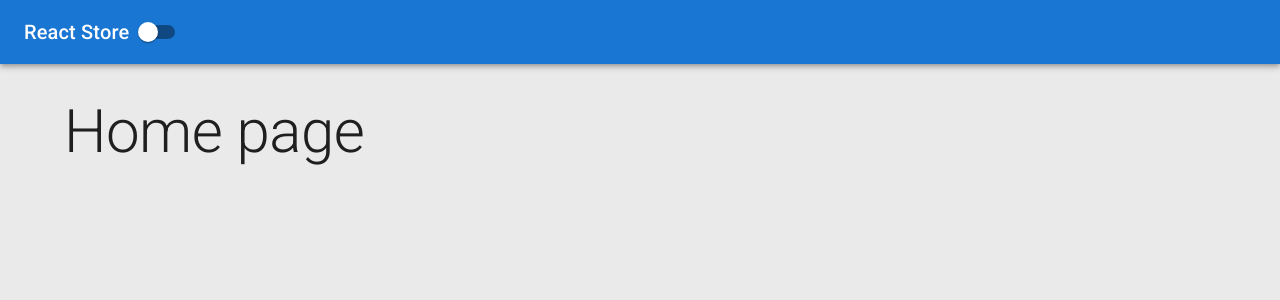
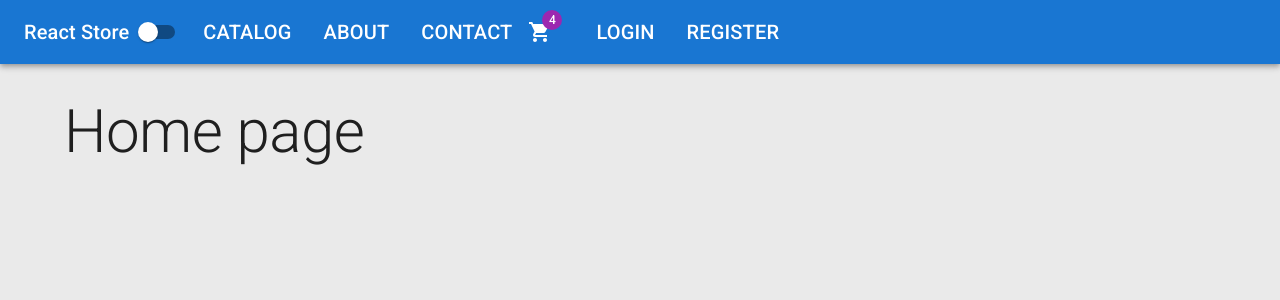
Before and after one commit to jdcorrea/ReactReduxNetECommerce, a React (Vite) app in the folder client/: page / in a window 1280 px wide. Shown: the top 300 px of the page. Built offline with nearby package versions, Linux system fonts and the light colour scheme.

Commit message:
Adding links to the NavBar

```diff
--- a/client/src/app/layout/Header.tsx
+++ b/client/src/app/layout/Header.tsx
@@ -1,4 +1,18 @@
-import { AppBar, Switch, Toolbar, Typography } from "@mui/material"
+import { AppBar, IconButton, List, ListItem, Switch, Toolbar, Typography } from "@mui/material"
+import { NavLink } from 'react-router-dom'
+import ShoppingCartIcon from '@mui/icons-material/ShoppingCart';
+import Badge from '@mui/material/Badge';
+
+const midLinks = [
+  {title: 'catalog', path: '/catalog'},
+  {title: 'about', path: '/about'},
+  {title: 'contact', path: '/contact'},
+]
+
+const rightLinks = [
+  {title: 'login', path: '/login'},
+  {title: 'register', path: '/register'},
+]
 
 interface Props {
   darkMode: boolean;
@@ -9,10 +23,44 @@
   return (
     <AppBar position="static" sx={{mb: 4}}>
       <Toolbar>
-        <Typography variant="h6">
+        <Typography variant="h6" component={NavLink}
+          to='/'
+          sx={{color: 'inherit', textDecoration: 'none'}}
+        >
           React Store
         </Typography>
         <Switch checked={darkMode} onChange={handleThemeChange}/>
+        <List sx={{display: 'flex'}}>
+          {midLinks.map(({title, path}) => (
+            <ListItem
+              key={path}
+              component={NavLink}
+              to={path}
+              sx={{color: 'inherit', typography: 'h6'}}
+            >
+              {title.toUpperCase()}
+            </ListItem>
+          ))}
+        </List>
+
+        <IconButton size='large' edge='start' color='inherit' sx={{mr: 2}}>
+          <Badge badgeContent={4} color='secondary'>
+            <ShoppingCartIcon />
+          </Badge>
+        </IconButton>
+
+        <List sx={{display: 'flex'}}>
+          {rightLinks.map(({title, path}) => (
+            <ListItem
+              key={path}
+              component={NavLink}
+              to={path}
+              sx={{color: 'inherit', typography: 'h6'}}
+            >
+              {title.toUpperCase()}
+            </ListItem>
+          ))}
+        </List>
       </Toolbar>
     </AppBar>
   )
```
